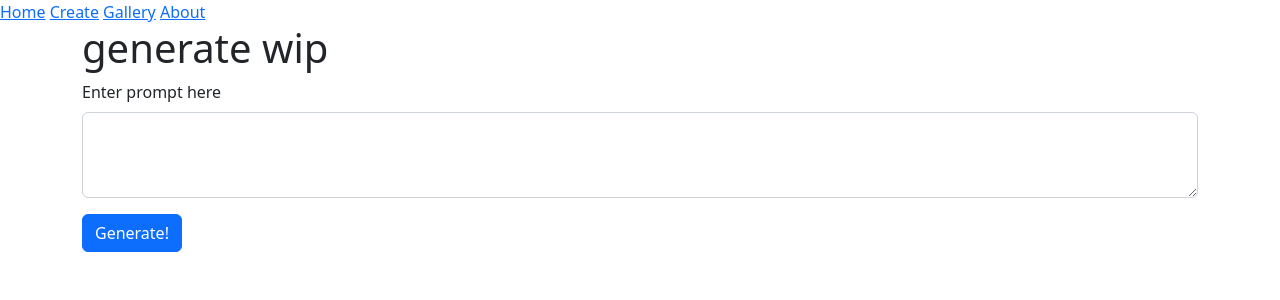
After one commit to xuche123/capstone, a Django app: page /generate in a window 1280 px wide. The commit adds this page. Shown: the top 300 px of the page. Run offline with Django 4.2, Linux system fonts and the light colour scheme; some libraries are stand-ins or nearby versions.

Commit message:
add two pages

```diff
--- /dev/null
+++ b/imagine/static/imagine/generate.js
@@ -0,0 +1,6 @@
+document.addEventListener('DOMContentLoaded', function() {
+    document.querySelector('#generate').onclick = function() {
+        var text = document.querySelector('#prompt').value;
+
+    };
+});
--- /dev/null
+++ b/imagine/templates/imagine/gallery.html
@@ -0,0 +1,3 @@
+{% extends "imagine/layout.html" %} {% load static %} {% block body %}
+<h1>gallery wip</h1>
+{% endblock %}
--- /dev/null
+++ b/imagine/templates/imagine/generate.html
@@ -0,0 +1,18 @@
+{% extends "imagine/layout.html" %} {% load static %} {% block body %}
+<div class="container-sm">
+    <h1>generate wip</h1>
+
+    <div class="mb-3">
+        <label for="prompt" class="form-label">Enter prompt here</label>
+        <textarea class="form-control" id="prompt" rows="3"></textarea>
+    </div>
+
+    <div class="col-12">
+        <button type="submit" class="btn btn-primary" id="generate">
+            Generate!
+        </button>
+    </div>
+</div>
+{% endblock %} {% block script %}
+<script src="{% static 'imagine/generate.js' %}"></script>
+{% endblock %}
--- a/imagine/templates/imagine/layout.html
+++ b/imagine/templates/imagine/layout.html
@@ -17,12 +17,13 @@
             href="https://cdn.jsdelivr.net/npm/bootstrap-icons@1.9.1/font/bootstrap-icons.css"
         />
         <link href="{% static 'imagine/styles.css' %}" rel="stylesheet" />
+        {% block script %}{% endblock %}
     </head>
     <body>
         <div class="sidebar">
             <a class="active" href="#home">Home</a>
-            <a href="#news">News</a>
-            <a href="#contact">Contact</a>
+            <a href="{%url 'generate' %}">Create</a>
+            <a href="{%url 'gallery' %}">Gallery</a>
             <a href="#about">About</a>
         </div>
         <div class="content">{% block body %} {% endblock %}</div>
--- a/imagine/urls.py
+++ b/imagine/urls.py
@@ -6,4 +6,6 @@ urlpatterns = [
     path("login", views.login_view, name="login"),
     path("logout", views.logout_view, name="logout"),
     path("register", views.register, name="register"),
+    path('gallery', views.gallery, name='gallery'),
+    path('generate', views.generate, name='generate'),
 ]
--- a/imagine/views.py
+++ b/imagine/views.py
@@ -4,6 +4,7 @@ from django.contrib.auth import authenticate, login, logout
 from django.contrib.auth.decorators import login_required
 from django.http import HttpResponseRedirect
 from django.db import IntegrityError
+import os
 
 from .models import User
 # Create your views here.
@@ -33,6 +34,21 @@ def login_view(request):
     else:
         return render(request, "imagine/login.html")
 
+def gallery(request):
+    return render(request, "imagine/gallery.html")
+
+def generate(request):
+    return render(request, "imagine/generate.html")
+
+def generate_prompt(request):
+    if request.method == "POST":
+        prompt = request.POST["prompt"]
+        os.environ['STABILITY_HOST'] = 'grpc.stability.ai:443'
+        os.environ['STABILITY_KEY'] = 'sk-2qDzCRMdd4FcasAA5oTazmktnn18AX74PZqUhmuJo8zTj5f0'
+        # stability_api = client.StabilityInference(
+        #     key=os.environ['STABILITY_KEY'],
+        #     verbose=True,
+        # )
 
 def logout_view(request):
     logout(request)
```
Also changed, not shown: db.sqlite3.
